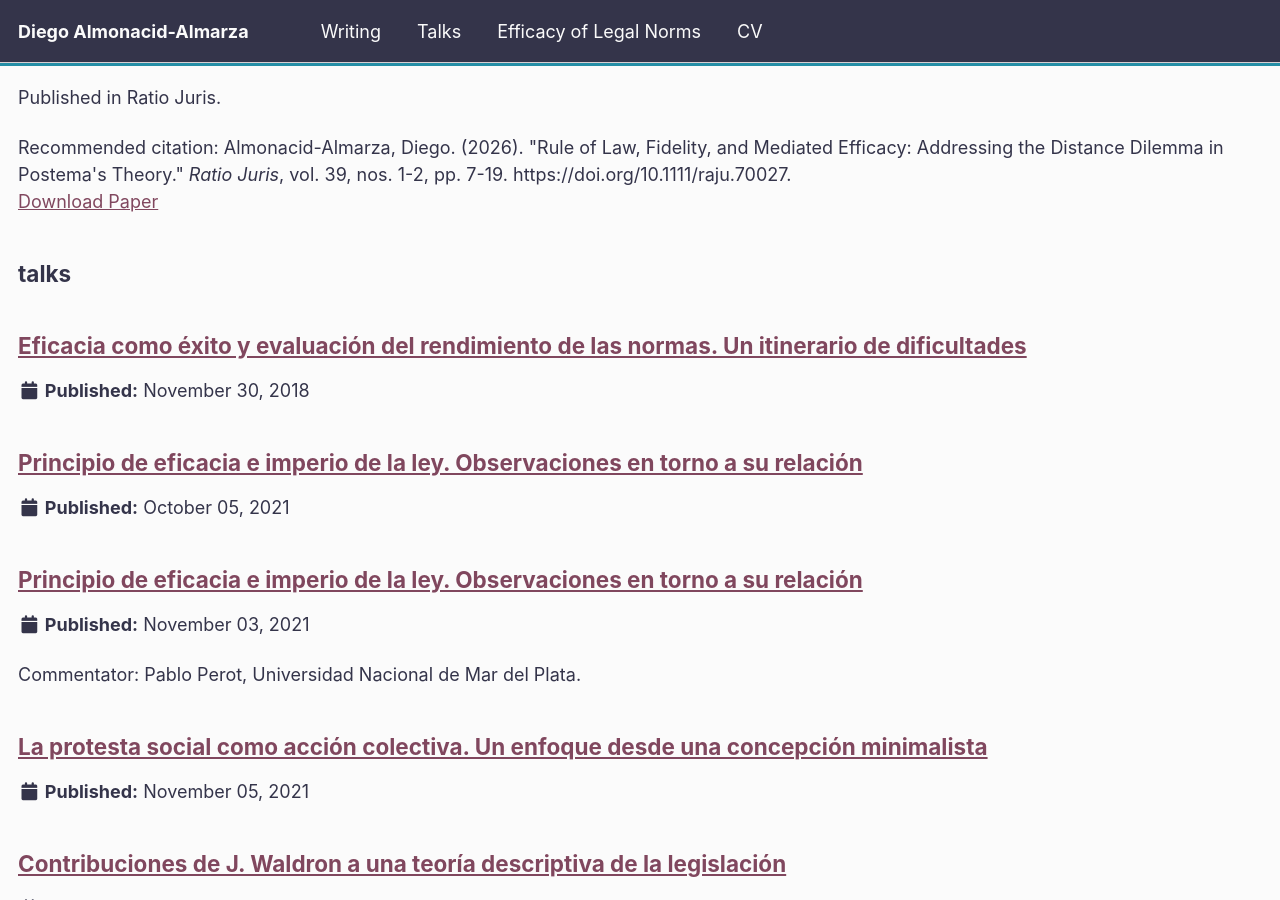
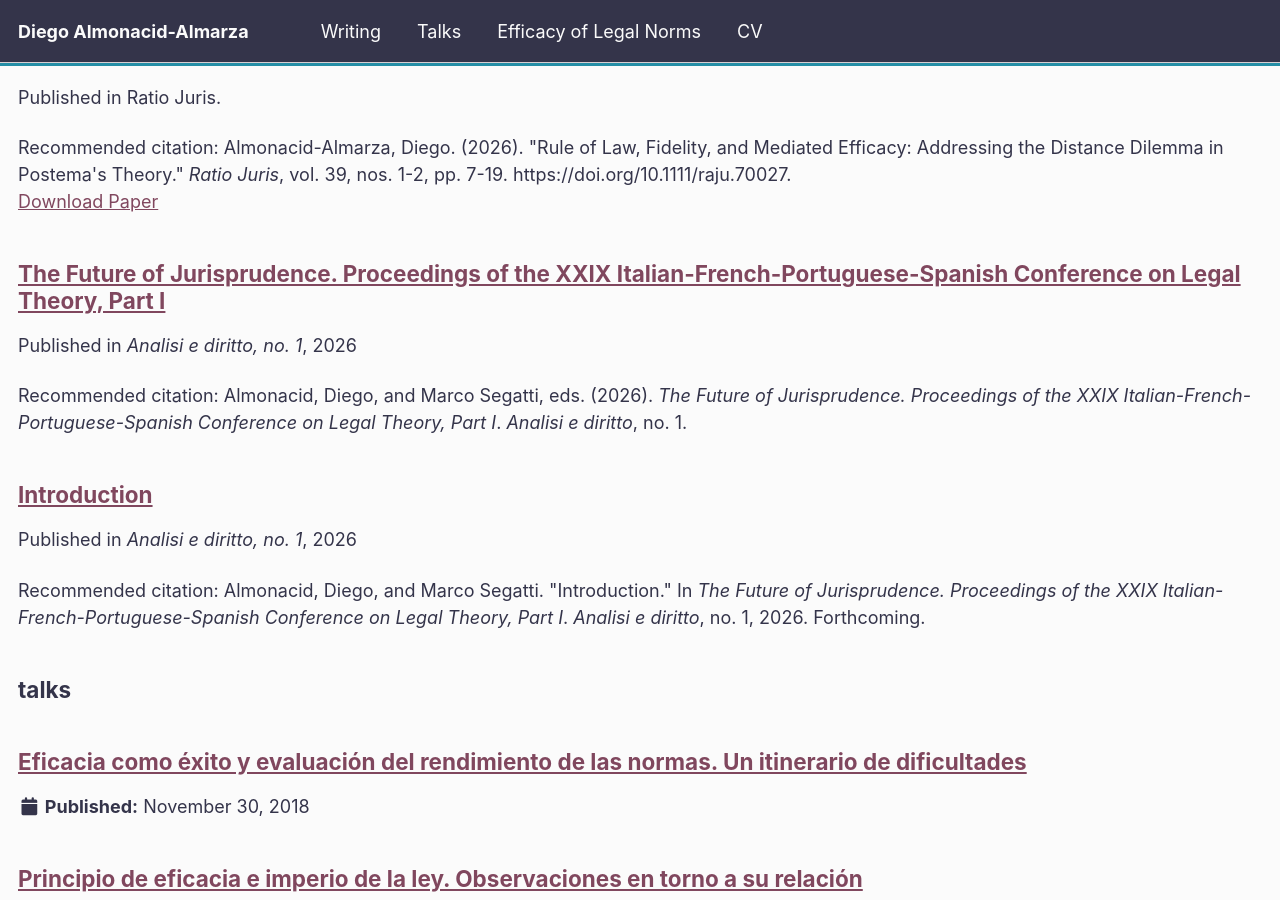
Before and after one commit to dalmonacid-a/dalmonacid-a.github.io, a Jekyll site: the page built from _pages/sitemap.md, in a window 1280 px wide and 900 px high, scrolled down 3668 px. Built offline with Jekyll 4.4.1, drawn with Linux system fonts in a browser that asks for light colours; some web fonts are replaced; a script bundle is joined from its source files by our own code; library files that are not in the unit come from our copies; some of the changed text lies outside the part shown.

Commit message:
Update publications, editorial work, talks, and CV

```diff
--- a/_config.yml
+++ b/_config.yml
@@ -88,6 +88,8 @@
     title: "Journal Articles"
   book-chapters:
     title: "Book Chapters"
+  editorial-work:
+    title: "Editorial Work"
   accepted:
     title: "Accepted"
   work-in-progress:
--- a/_includes/publication-minimal.html
+++ b/_includes/publication-minimal.html
@@ -23,5 +23,5 @@
       {% endif %}
     </div>
   {% endif %}
-  <p class="publication-minimal__venue">{% if post.venue %}<em>{{ post.venue }}</em>{% endif %}{% if post.publisher %}. {{ post.publisher }}{% endif %}{% if post.status %}{% if post.venue or post.publisher %}, {% endif %}{{ post.status }}{% endif %}{% if post.date and post.display_year != false %}, {{ post.date | date: "%Y" }}{% endif %}</p>
+  <p class="publication-minimal__venue">{% if post.credit %}{{ post.credit }}. {% endif %}{% if post.venue %}<em>{{ post.venue }}</em>{% endif %}{% if post.publisher %}. {{ post.publisher }}{% endif %}{% if post.date and post.display_year != false and post.year_before_status %}, {{ post.date | date: "%Y" }}{% endif %}{% if post.status %}{% if post.venue or post.publisher %}, {% endif %}{{ post.status }}{% endif %}{% if post.date and post.display_year != false %}{% unless post.year_before_status %}, {{ post.date | date: "%Y" }}{% endunless %}{% endif %}</p>
 </article>
--- a/_pages/cv.md
+++ b/_pages/cv.md
@@ -114,6 +114,12 @@
   <li>"Una teoría de la legislación con enfoque lógico. Apuntes sobre la legislación-proceso y el legislador en la obra de Eugenio Bulygin" <strong>[A theory of legislation with a logical approach. Notes on the legislation-process and the legislator in Eugenio Bulygin's work]</strong>, in <em>Eugenio Bulygin en la teoría del derecho contemporánea</em>, edited by Giovanni B. Ratti, Julieta Rábanos, and María Cristina Redondo, Marcial Pons, 2022, pp. 407-422.</li>
 </ul>
 
+### Editorial Work
+
+<ul class="cv-publication-list">
+  <li><strong><em>The Future of Jurisprudence. Proceedings of the XXIX Italian-French-Portuguese-Spanish Conference on Legal Theory, Part I</em></strong>, guest-edited with Marco Segatti, <em>Analisi e diritto</em>, no. 1, 2026.</li>
+</ul>
+
 ### Short Format
 
 <ul class="cv-publication-list">
@@ -123,10 +129,16 @@
 ### Accepted
 
 <ul class="cv-publication-list">
+  <li><strong>"Introduction"</strong>, with Marco Segatti, in <em>The Future of Jurisprudence. Proceedings of the XXIX Italian-French-Portuguese-Spanish Conference on Legal Theory, Part I</em>, <em>Analisi e diritto</em>, no. 1, 2026, forthcoming.</li>
   <li><strong>"The Distance Dilemma: Legal Efficacy and Knowledge of the Law"</strong>, <em>Archiv für Rechts- und Sozialphilosophie</em>.</li>
 </ul>
 
 ## Conference Presentations
+
+<div class="cv-entry cv-entry--compact">
+  <div class="cv-entry__body"><strong>"The Distance Dilemma: Efficacy of Legal Norms and Knowledge of the Law"</strong> - Cambridge Legal Theory Discussion Group, University of Cambridge.</div>
+  <div class="cv-entry__date">8 Oct. 2026</div>
+</div>
 
 <div class="cv-entry cv-entry--compact">
   <div class="cv-entry__body"><strong>"The Causal Efficacy of Legal Norms: An Interventionist Account"</strong> - Special Workshop 69, "Legality, Decision-Making Contexts, and Institutional Design," IVR World Congress, Kadir Has University, Istanbul.</div>
--- /dev/null
+++ b/_publications/2026-09-01-future-of-jurisprudence-editorial-work.md
@@ -0,0 +1,10 @@
+---
+title: "The Future of Jurisprudence. Proceedings of the XXIX Italian-French-Portuguese-Spanish Conference on Legal Theory, Part I"
+collection: publications
+category: editorial-work
+permalink: /publication/future-of-jurisprudence-editorial-work
+date: 2026-09-01
+credit: "Guest-edited with Marco Segatti"
+venue: "Analisi e diritto, no. 1"
+citation: 'Almonacid, Diego, and Marco Segatti, eds. (2026). <i>The Future of Jurisprudence. Proceedings of the XXIX Italian-French-Portuguese-Spanish Conference on Legal Theory, Part I</i>. <i>Analisi e diritto</i>, no. 1.'
+---
--- /dev/null
+++ b/_publications/2026-09-02-analisi-diritto-introduction.md
@@ -0,0 +1,12 @@
+---
+title: "Introduction"
+collection: publications
+category: accepted
+permalink: /publication/2026-analisi-diritto-introduction
+date: 2026-09-02
+year_before_status: true
+credit: "With Marco Segatti. In <em>The Future of Jurisprudence. Proceedings of the XXIX Italian-French-Portuguese-Spanish Conference on Legal Theory, Part I</em>"
+venue: "Analisi e diritto, no. 1"
+status: "Forthcoming"
+citation: 'Almonacid, Diego, and Marco Segatti. &quot;Introduction.&quot; In <i>The Future of Jurisprudence. Proceedings of the XXIX Italian-French-Portuguese-Spanish Conference on Legal Theory, Part I</i>. <i>Analisi e diritto</i>, no. 1, 2026. Forthcoming.'
+---
--- /dev/null
+++ b/_talks/2026-10-08-distance-dilemma-cambridge.md
@@ -0,0 +1,9 @@
+---
+title: "The Distance Dilemma: Efficacy of Legal Norms and Knowledge of the Law"
+collection: talks
+type: "Presentation"
+permalink: /talks/2026-10-08-distance-dilemma-cambridge
+venue: "Cambridge Legal Theory Discussion Group"
+date: 2026-10-08
+location: "University of Cambridge"
+---
```
